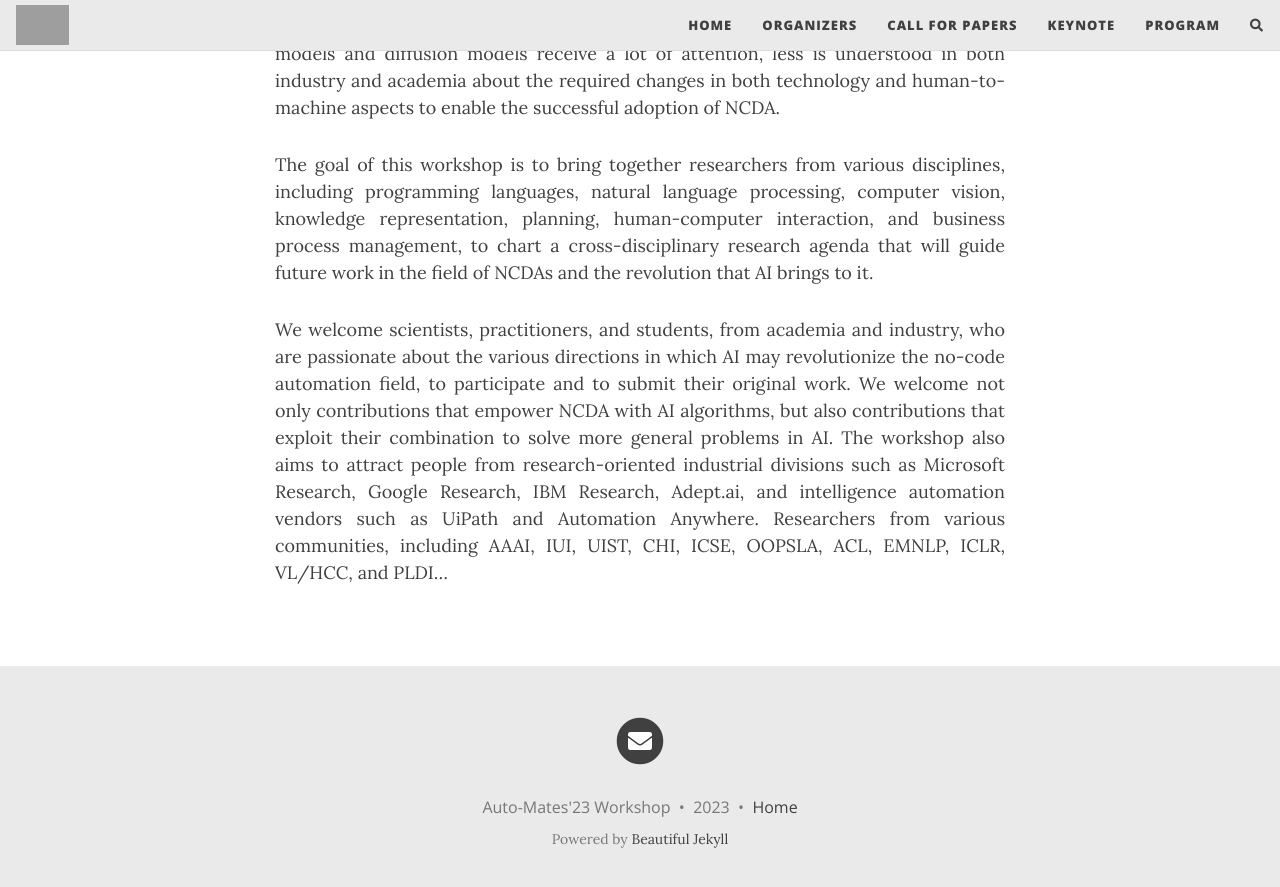
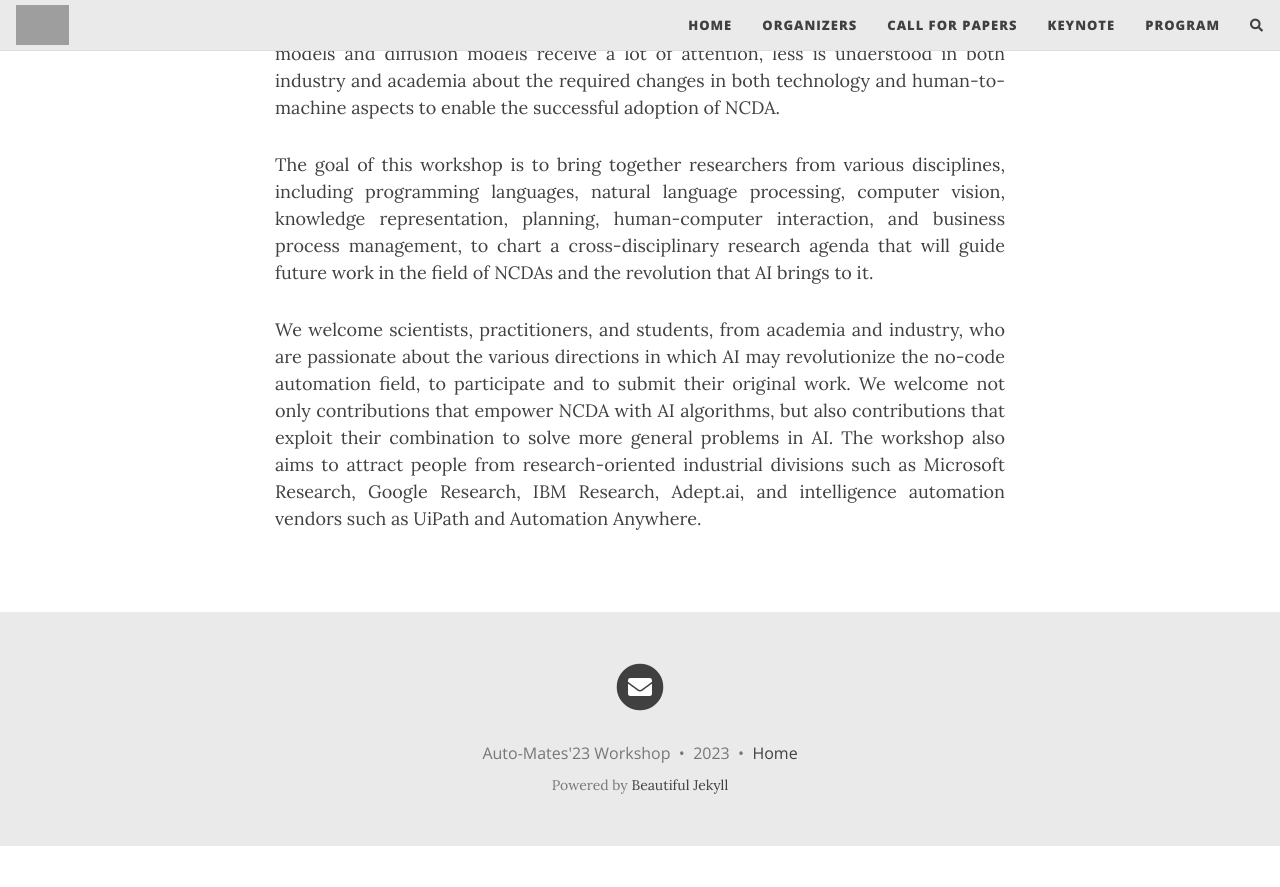
Before and after one commit to IJCAI23AutoMates/IJCAI23AutoMates..github.io, a Jekyll site: the page built from index.md, in a window 1280 px wide and 900 px high, scrolled down 1252 px. Shown: the top 887 px of the window. Built offline with Jekyll 4.4.1, drawn with Linux system fonts in a browser that asks for light colours; nearby versions of some CDN libraries; comment, search, counter and statistics services are not loaded; after the commit the page ends 2098 px from its top, so only the background shows below that; grey boxes are pictures that could not be loaded.

Commit message:
Update index.md

```diff
--- a/index.md
+++ b/index.md
@@ -22,4 +22,4 @@
 The goal of this workshop is to bring together researchers from various disciplines, including programming languages, natural language processing, computer vision, knowledge representation, planning, human-computer interaction, and business process management, to chart a cross-disciplinary research agenda that will guide future work in the field of NCDAs and the revolution that AI brings to it.
 
 {: style="text-align: justify"}
-We welcome scientists, practitioners, and students, from academia and industry, who are passionate about the various directions in which AI may revolutionize the no-code automation field, to participate and to submit their original work. We welcome not only contributions that empower NCDA with AI algorithms, but also contributions that exploit their combination to solve more general problems in AI. The workshop also aims to attract people from research-oriented industrial divisions such as Microsoft Research, Google Research, IBM Research, Adept.ai, and intelligence automation vendors such as UiPath and Automation Anywhere. Researchers from various communities, including AAAI, IUI, UIST, CHI, ICSE, OOPSLA, ACL, EMNLP, ICLR, VL/HCC, and PLDI...
+We welcome scientists, practitioners, and students, from academia and industry, who are passionate about the various directions in which AI may revolutionize the no-code automation field, to participate and to submit their original work. We welcome not only contributions that empower NCDA with AI algorithms, but also contributions that exploit their combination to solve more general problems in AI. The workshop also aims to attract people from research-oriented industrial divisions such as Microsoft Research, Google Research, IBM Research, Adept.ai, and intelligence automation vendors such as UiPath and Automation Anywhere.
```
